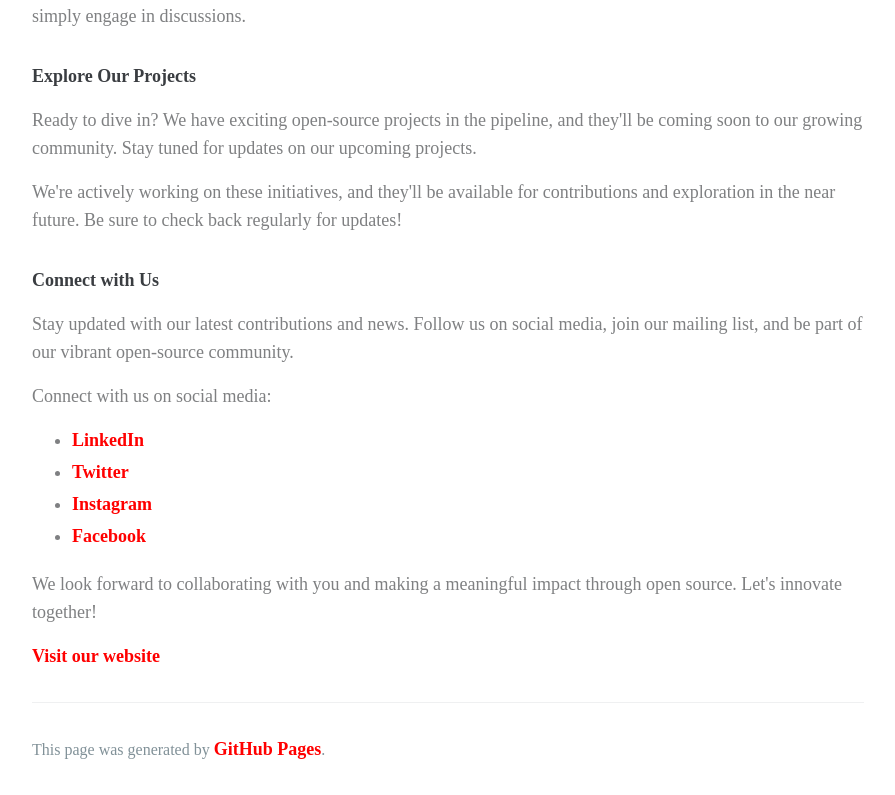
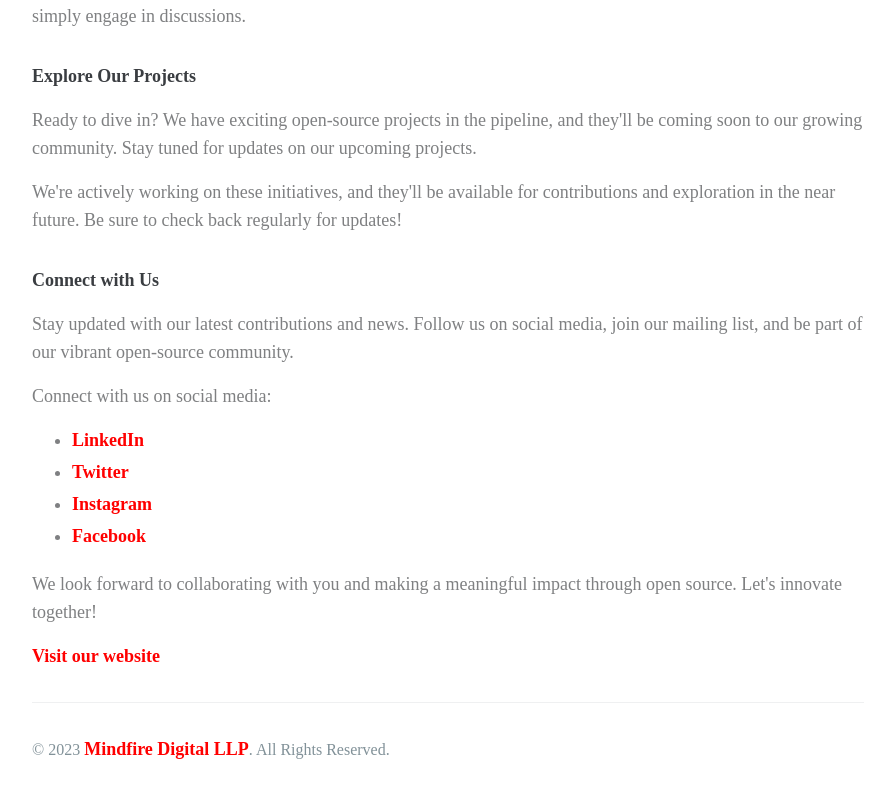
Before and after one commit to prashantThelateNow/mf-sample-github, a Next.js app: page / in a window 1280 px wide. Shown: the part 1248-2043 px from the top of the page, without its empty margins (192-1087 px from the left). Built offline with nearby package versions, Linux system fonts and the light colour scheme; a web font is replaced by a local one.

Commit message:
Modified footer contents

```diff
--- a/src/components/layout/Footer.tsx
+++ b/src/components/layout/Footer.tsx
@@ -2,14 +2,15 @@ const Footer = () => {
   return (
     <div className="pt-8 mt-8 border-t border-solid border-mindfire-footer-border-color">
       <span className="text-mindfire-footer-text-color text-base">
-        This page was generated by{" "}
+        © 2023{" "}
         <a
           className="text-mindfire-text-red font-semibold text-lg hover-underline"
-          href="https://pages.github.com"
+          href="https://www.mindfiredigitalllp.com/"
         >
-          GitHub Pages
+          Mindfire Digital LLP
         </a>
         .
+        All Rights Reserved.
       </span>
     </div>
   );
```
Also changed, not shown: tsconfig.json (+18 -4 lines).
